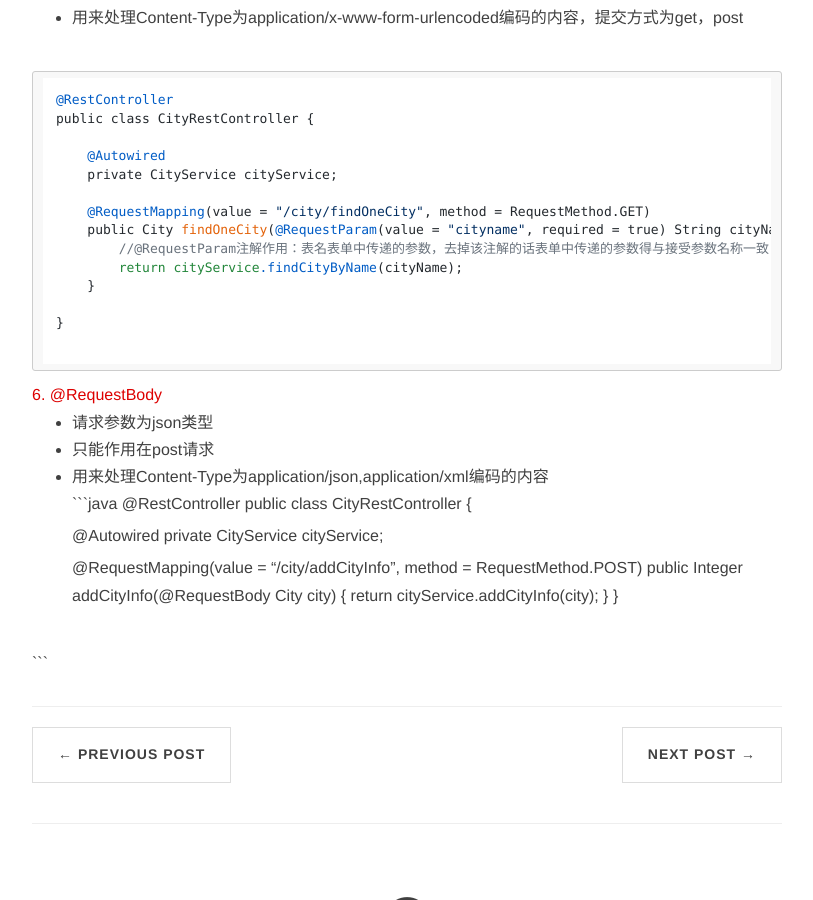
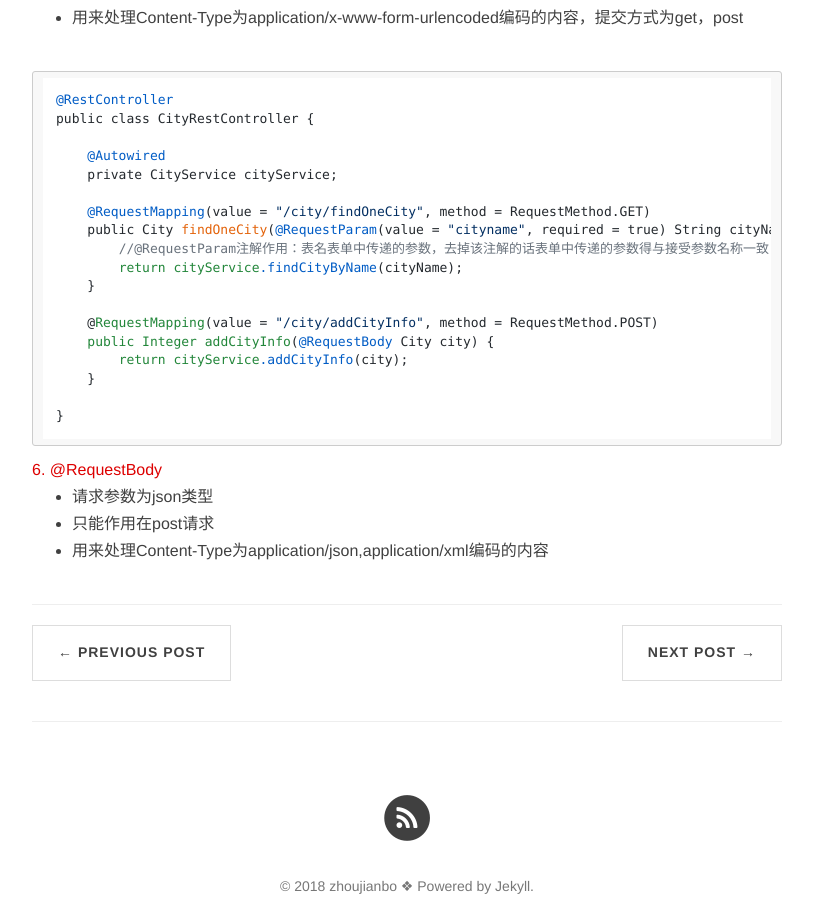
Before and after one commit to ZhouJianBoPro/ZhouJianBoPro.github.io, a Jekyll site: the page built from _posts/2018-04-04-spring-annotation.md, in a window 1280 px wide and 900 px high, scrolled down 1936 px. Shown: the whole window, without its empty margins (233-1046 px from the left). Built offline with Jekyll 4.4.1, drawn with Linux system fonts in a browser that asks for light colours; nearby versions of some CDN libraries; comment, search, counter and statistics services are not loaded.

Commit message:
defalut commit；

````diff
--- a/_posts/2018-04-04-spring-annotation.md
+++ b/_posts/2018-04-04-spring-annotation.md
@@ -86,25 +86,15 @@ public class CityRestController {
         return cityService.findCityByName(cityName);
     }
 
+    @RequestMapping(value = "/city/addCityInfo", method = RequestMethod.POST)
+    public Integer addCityInfo(@RequestBody City city) {
+        return cityService.addCityInfo(city);
+    }
+
 }
-
 ```
 
 <font color="#dd0000">6. @RequestBody</font>
 - 请求参数为json类型
 - 只能作用在post请求
-- 用来处理Content-Type为application/json,application/xml编码的内容<br/>
-```java
-@RestController
-public class CityRestController {
-
-    @Autowired
-    private CityService cityService;
-
-    @RequestMapping(value = "/city/addCityInfo", method = RequestMethod.POST)
-    public Integer addCityInfo(@RequestBody City city) {
-        return cityService.addCityInfo(city);
-    }
-}
-
-```
+- 用来处理Content-Type为application/json,application/xml编码的内容
````
